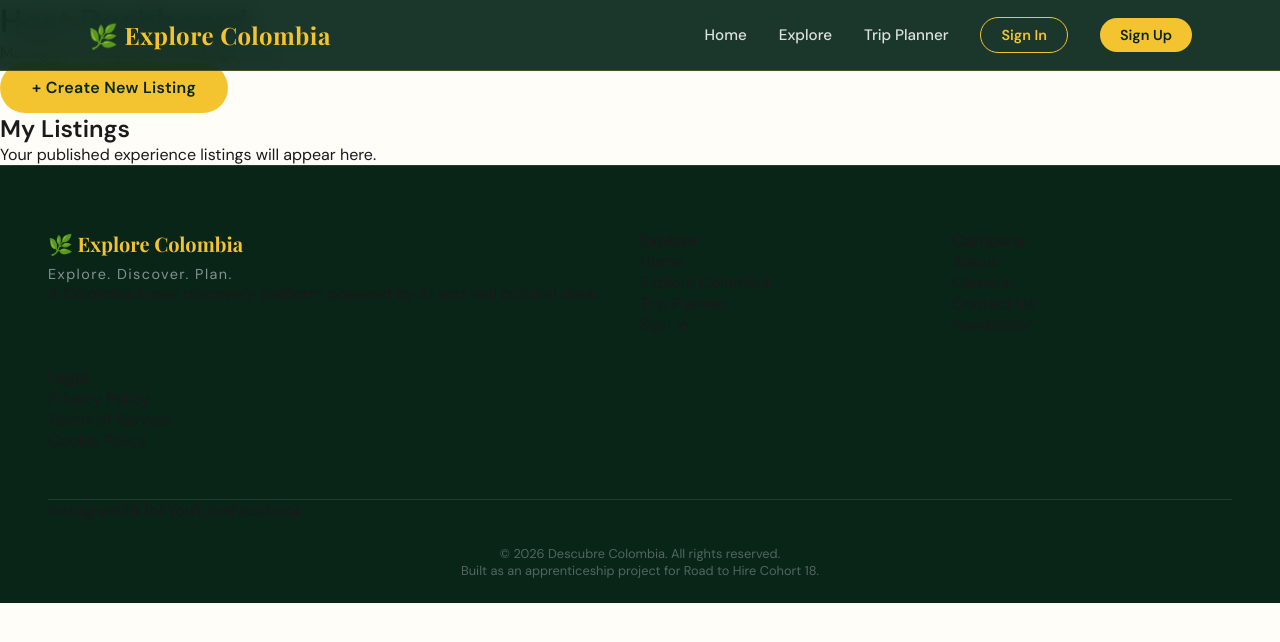
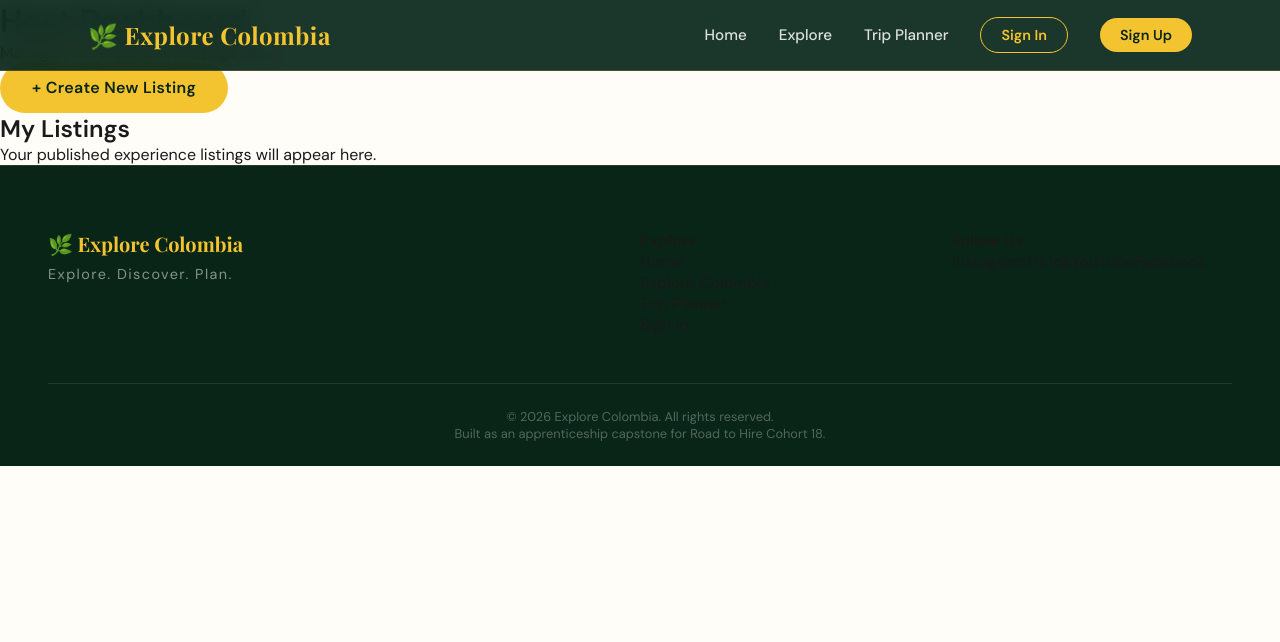
Before and after one commit to cynthiarincon/capstone-r2h, a React (Vite) app in the folder client/: page /host-dashboard in a window 1280 px wide. Shown: the top 642 px of the page. Built offline with nearby package versions, Linux system fonts and the light colour scheme; a web font is replaced by a local one.

Commit message:
Fix: Simplify Footer to brand, explore links, social media, and copyright

```diff
--- a/client/src/components/Footer.jsx
+++ b/client/src/components/Footer.jsx
@@ -3,14 +3,13 @@ function Footer() {
     <footer className="footer">
       <div className="footer-inner">
 
-        {/* Brand */}
+        {/* brand */}
         <div className="footer-brand">
           <p className="footer-logo">🌿 Explore Colombia</p>
           <p className="footer-tagline">Explore. Discover. Plan.</p>
-          <p className="footer-about">A Colombia travel discovery platform powered by AI and real cultural data.</p>
         </div>
 
-        {/* Quick Links */}
+        {/* explore links */}
         <div className="footer-section">
           <h4 className="footer-heading">Explore</h4>
           <p className="footer-item">Home</p>
@@ -19,37 +18,21 @@ function Footer() {
           <p className="footer-item">Sign In</p>
         </div>
 
-        {/* Company */}
+        {/* social media */}
         <div className="footer-section">
-          <h4 className="footer-heading">Company</h4>
-          <p className="footer-item">About</p>
-          <p className="footer-item">Careers</p>
-          <p className="footer-item">Contact Us</p>
-          <p className="footer-item">Newsletter</p>
-        </div>
-
-        {/* Legal */}
-        <div className="footer-section">
-          <h4 className="footer-heading">Legal</h4>
-          <p className="footer-item">Privacy Policy</p>
-          <p className="footer-item">Terms of Service</p>
-          <p className="footer-item">Cookie Policy</p>
+          <h4 className="footer-heading">Follow Us</h4>
+          <a href="https://www.instagram.com" target="_blank" rel="noreferrer" className="social-link">Instagram</a>
+          <a href="https://www.tiktok.com" target="_blank" rel="noreferrer" className="social-link">TikTok</a>
+          <a href="https://www.youtube.com" target="_blank" rel="noreferrer" className="social-link">YouTube</a>
+          <a href="https://www.facebook.com" target="_blank" rel="noreferrer" className="social-link">Facebook</a>
         </div>
 
       </div>
 
-      {/* Social Media */}
-      <div className="footer-social">
-        <a href="https://www.instagram.com" target="_blank" rel="noreferrer" className="social-link">Instagram</a>
-        <a href="https://www.tiktok.com" target="_blank" rel="noreferrer" className="social-link">TikTok</a>
-        <a href="https://www.youtube.com" target="_blank" rel="noreferrer" className="social-link">YouTube</a>
-        <a href="https://www.facebook.com" target="_blank" rel="noreferrer" className="social-link">Facebook</a>
-      </div>
-
-      {/* Bottom */}
+      {/* copyright */}
       <div className="footer-bottom">
-        <p>© 2026 Descubre Colombia. All rights reserved.</p>
-        <p>Built as an apprenticeship project for Road to Hire Cohort 18.</p>
+        <p>© 2026 Explore Colombia. All rights reserved.</p>
+        <p>Built as an apprenticeship capstone for Road to Hire Cohort 18.</p>
       </div>
 
     </footer>
```
